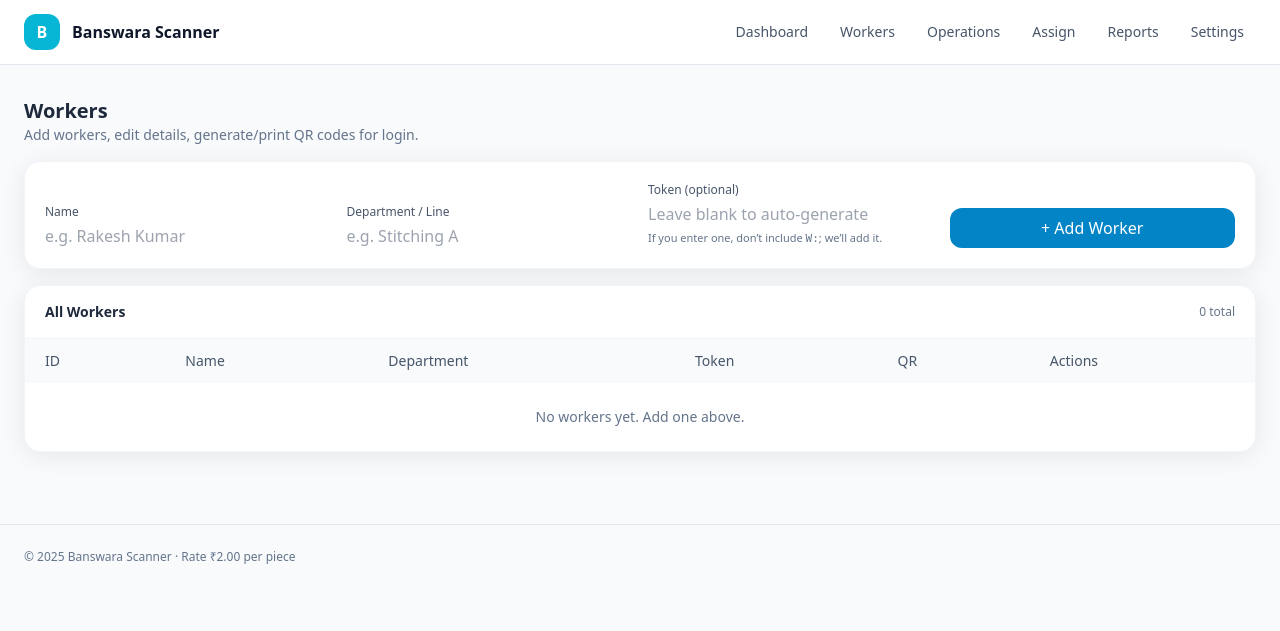
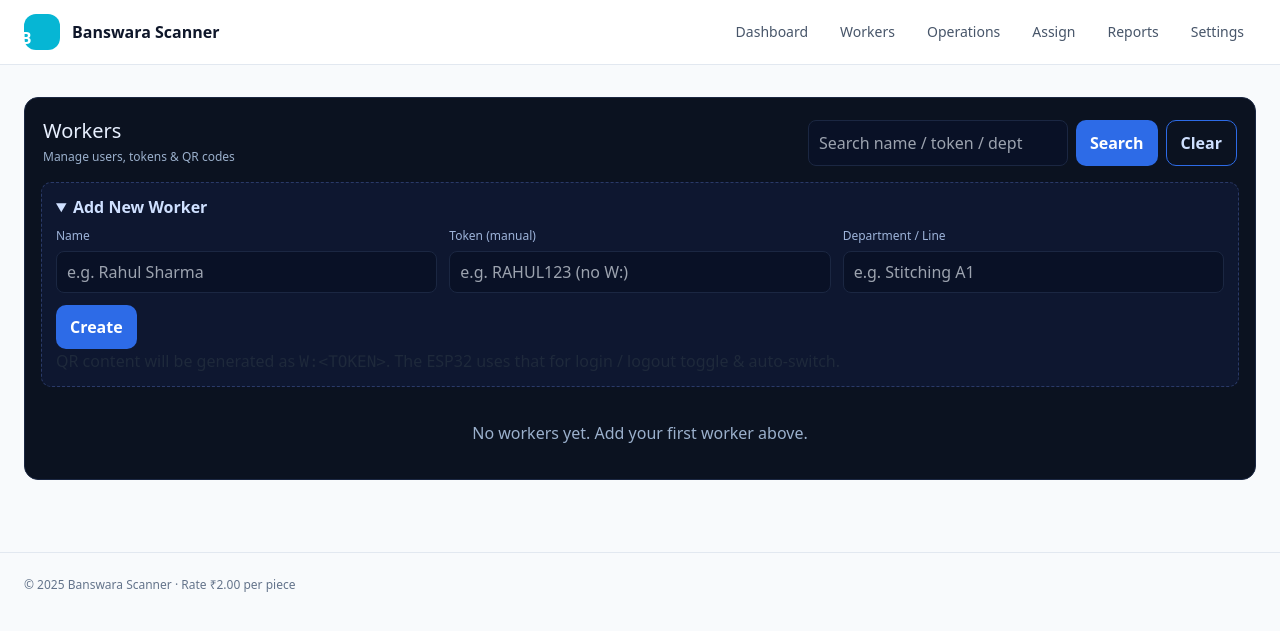
Before and after one commit to Sachinsuthar17/WorkerTracker, a Flask app: template templates/workers.html in a window 1280 px wide. Shown: the top 631 px of the page. Run offline with Flask 3, Linux system fonts and the light colour scheme; the template is opened without the code that fills it, so the values that code supplies are empty; some libraries are stand-ins or nearby versions.

Commit message:
Code Changed

```diff
--- a/templates/workers.html
+++ b/templates/workers.html
@@ -2,125 +2,131 @@
 {% set title = "Workers" %}
 
 {% block content %}
-<section class="grid gap-4">
-  <header class="flex items-end justify-between">
-    <div>
-      <h1 class="text-xl font-semibold">Workers</h1>
-      <p class="text-sm text-slate-500">Add workers, edit details, generate/print QR codes for login.</p>
+<div class="card">
+  <div class="card-header">
+    <div class="left">
+      <h2 class="card-title">Workers</h2>
+      <p class="card-sub">Manage users, tokens & QR codes</p>
     </div>
-  </header>
-
-  {% if banner_msg %}
-  <div class="rounded-xl px-4 py-3 {{ 'bg-red-50 text-red-700 border border-red-200' if banner_err else 'bg-emerald-50 text-emerald-700 border border-emerald-200' }}">
-    {{ banner_msg }}
-  </div>
-  {% endif %}
-
-  <!-- Add Worker Card -->
-  <div class="bg-white rounded-2xl p-5 shadow-card border border-slate-100">
-    <form class="grid md:grid-cols-4 gap-4 items-end" method="post" action="{{ url_for('workers_add') }}">
-      <div>
-        <label class="block text-xs font-medium text-slate-600 mb-1">Name</label>
-        <input name="name" type="text" placeholder="e.g. Rakesh Kumar"
-               class="w-full rounded-xl border-slate-200 focus:ring-2 focus:ring-sky-300 focus:border-sky-300" />
-      </div>
-      <div>
-        <label class="block text-xs font-medium text-slate-600 mb-1">Department / Line</label>
-        <input name="department" type="text" placeholder="e.g. Stitching A"
-               class="w-full rounded-xl border-slate-200 focus:ring-2 focus:ring-sky-300 focus:border-sky-300" />
-      </div>
-      <div>
-        <label class="block text-xs font-medium text-slate-600 mb-1">Token (optional)</label>
-        <input name="token" type="text" placeholder="Leave blank to auto-generate"
-               class="w-full rounded-xl border-slate-200 focus:ring-2 focus:ring-sky-300 focus:border-sky-300" />
-        <p class="text-[11px] text-slate-500 mt-1">If you enter one, don’t include <code>W:</code>; we’ll add it.</p>
-      </div>
-      <div>
-        <button type="submit"
-                class="w-full h-10 rounded-xl bg-sky-600 text-white font-medium hover:bg-sky-700 transition">
-          + Add Worker
-        </button>
-      </div>
+    <form method="get" class="search">
+      <input type="text" name="q" placeholder="Search name / token / dept" value="{{search or ''}}">
+      <button type="submit" class="btn">Search</button>
+      <a href="{{ url_for('workers_page') }}" class="btn btn-ghost">Clear</a>
     </form>
   </div>
 
-  <!-- Worker List -->
-  <div class="bg-white rounded-2xl p-0 shadow-card border border-slate-100 overflow-hidden">
-    <div class="px-5 py-4 border-b border-slate-100 flex items-center justify-between">
-      <h2 class="text-sm font-semibold">All Workers</h2>
-      <span class="text-xs text-slate-500">{{ workers|length }} total</span>
-    </div>
+  <div class="card-body">
+    <details class="create-box" open>
+      <summary><strong>Add New Worker</strong></summary>
+      <form method="post" action="{{ url_for('worker_create') }}" class="grid">
+        <label>
+          <span>Name</span>
+          <input required name="name" placeholder="e.g. Rahul Sharma">
+        </label>
+        <label>
+          <span>Token (manual)</span>
+          <input required name="token_id" placeholder="e.g. RAHUL123 (no W:)">
+        </label>
+        <label>
+          <span>Department / Line</span>
+          <input name="department" placeholder="e.g. Stitching A1">
+        </label>
+        <div class="row-actions">
+          <button class="btn">Create</button>
+        </div>
+      </form>
+      <p class="hint">QR content will be generated as <code>W:&lt;TOKEN&gt;</code>. The ESP32 uses that for login / logout toggle & auto-switch.</p>
+    </details>
 
-    <div class="overflow-x-auto">
-      <table class="min-w-full text-sm">
-        <thead class="bg-slate-50 text-slate-600">
+    {% if workers %}
+    <div class="table-wrap">
+      <table class="table">
+        <thead>
           <tr>
-            <th class="text-left px-5 py-3 font-medium">ID</th>
-            <th class="text-left px-5 py-3 font-medium">Name</th>
-            <th class="text-left px-5 py-3 font-medium">Department</th>
-            <th class="text-left px-5 py-3 font-medium">Token</th>
-            <th class="text-left px-5 py-3 font-medium">QR</th>
-            <th class="text-left px-5 py-3 font-medium">Actions</th>
+            <th>Name</th>
+            <th>Token</th>
+            <th>Dept</th>
+            <th>QR</th>
+            <th style="width:240px;">Actions</th>
           </tr>
         </thead>
         <tbody>
           {% for w in workers %}
-          <tr id="w{{ w.id }}" class="border-t border-slate-100 hover:bg-slate-50/50">
-            <td class="px-5 py-3 text-slate-600">{{ w.id }}</td>
-            <td class="px-5 py-3 font-medium">{{ w.name or "(no name)" }}</td>
-            <td class="px-5 py-3">{{ w.department }}</td>
-            <td class="px-5 py-3">
-              {% if w.token_id %}
-                <code class="text-slate-600">{{ w.token_id }}</code>
-              {% else %}
-                <span class="text-slate-400">—</span>
-              {% endif %}
+          <tr>
+            <td>
+              <form method="post" action="{{ url_for('worker_edit', wid=w.id) }}" class="inline-form">
+                <input name="name" value="{{ w.name }}" required>
             </td>
-            <td class="px-5 py-3">
-              {% if w.token_id %}
-              <div class="flex gap-2">
-                <a class="inline-flex items-center gap-2 rounded-lg px-3 py-1.5 bg-emerald-600 text-white text-xs font-medium hover:bg-emerald-700"
-                   href="{{ url_for('worker_qr_png', worker_id=w.id) }}" target="_blank" title="Open PNG QR">
-                  PNG
-                </a>
-                <a class="inline-flex items-center gap-2 rounded-lg px-3 py-1.5 bg-indigo-600 text-white text-xs font-medium hover:bg-indigo-700"
-                   href="{{ url_for('worker_qr_svg', worker_id=w.id) }}" target="_blank" title="Open SVG QR">
-                  SVG
-                </a>
-                <a class="inline-flex items-center gap-2 rounded-lg px-3 py-1.5 bg-slate-800 text-white text-xs font-medium hover:bg-slate-900"
-                   href="{{ url_for('workers_print', worker_id=w.id) }}" target="_blank" title="Print QR">
-                  Print
-                </a>
-              </div>
-              {% else %}
-              <span class="text-xs text-slate-400">No token</span>
-              {% endif %}
+            <td>
+                <input name="token_id" value="{{ w.token_id }}" required>
             </td>
-            <td class="px-5 py-3">
-              <div class="flex gap-2">
-                <a class="inline-flex items-center gap-2 rounded-lg px-3 py-1.5 bg-sky-600 text-white text-xs font-medium hover:bg-sky-700"
-                   href="{{ url_for('workers_edit_page', worker_id=w.id) }}">
-                  Edit
-                </a>
-                <form method="post" action="{{ url_for('workers_delete', worker_id=w.id) }}"
-                      onsubmit="return confirm('Delete this worker? This will also remove their scans.');">
-                  <button type="submit"
-                          class="inline-flex items-center gap-2 rounded-lg px-3 py-1.5 bg-rose-600 text-white text-xs font-medium hover:bg-rose-700">
-                    Delete
-                  </button>
-                </form>
-              </div>
+            <td>
+                <input name="department" value="{{ w.department or '' }}">
+            </td>
+            <td>
+              <img src="{{ url_for('worker_qr_png', wid=w.id) }}" alt="QR" class="qr-thumb">
+            </td>
+            <td class="actions">
+                <button class="btn btn-small">Save</button>
+              </form>
+              <a class="btn btn-small btn-ghost" href="{{ url_for('worker_print', wid=w.id) }}" target="_blank">Print QR</a>
+              <form method="post" action="{{ url_for('worker_delete', wid=w.id) }}" class="inline-form" onsubmit="return confirm('Delete this worker?');">
+                <button class="btn btn-small btn-danger">Delete</button>
+              </form>
             </td>
           </tr>
           {% endfor %}
-          {% if workers|length == 0 %}
-          <tr>
-            <td colspan="6" class="px-5 py-6 text-center text-slate-500">No workers yet. Add one above.</td>
-          </tr>
-          {% endif %}
         </tbody>
       </table>
     </div>
+    {% else %}
+      <div class="empty">No workers yet. Add your first worker above.</div>
+    {% endif %}
   </div>
-</section>
+</div>
+
+{% if get_flashed_messages(with_categories=true) %}
+  <div class="flash-wrap">
+    {% for cat,msg in get_flashed_messages(with_categories=true) %}
+      <div class="flash {{cat}}">{{ msg }}</div>
+    {% endfor %}
+  </div>
+{% endif %}
+
+<style>
+.card { background:#0b1220; border:1px solid #1b2742; border-radius:14px; }
+.card-header { display:flex; align-items:end; justify-content:space-between; padding:18px 18px 0; }
+.card-title { margin:0; font-size:20px; color:#e8f0ff; }
+.card-sub { margin:2px 0 0; color:#9bb0cc; font-size:12px; }
+.card-body { padding:16px; }
+.search { display:flex; gap:8px; }
+.search input { min-width:260px; }
+.create-box { background:#0e1730; border:1px dashed #2a3a68; border-radius:10px; padding:12px 14px; margin-bottom:16px; }
+.create-box summary { cursor:pointer; color:#cfe0ff; margin-bottom:8px; }
+.grid { display:grid; grid-template-columns:repeat(3, minmax(0, 1fr)); gap:12px; align-items:end; }
+.grid label span { display:block; font-size:12px; color:#9db3d9; margin-bottom:6px; }
+.row-actions { display:flex; gap:8px; }
+.table-wrap { overflow:auto; border-radius:12px; border:1px solid #1b2742; }
+.table { width:100%; border-collapse:collapse; }
+.table th, .table td { padding:10px 12px; border-bottom:1px solid #15213a; color:#dfe8ff; }
+.table th { text-align:left; color:#9bb0cc; font-weight:600; background:#0f1a33; position:sticky; top:0; }
+.inline-form { display:inline; }
+.qr-thumb { height:56px; width:56px; object-fit:contain; background:#fff; border-radius:8px; }
+.actions { display:flex; gap:8px; align-items:center; }
+input, select { background:#091126; color:#e8f0ff; border:1px solid #1b2742; border-radius:8px; padding:8px 10px; width:100%; }
+.btn { background:#2d6be7; color:#fff; border:0; padding:10px 14px; border-radius:10px; cursor:pointer; font-weight:600; }
+.btn:hover { filter:brightness(1.08); }
+.btn-ghost { background:transparent; border:1px solid #2d6be7; color:#cfe0ff; }
+.btn-small { padding:6px 10px; border-radius:8px; font-size:12px; }
+.btn-danger { background:#e02d3c; }
+.empty { padding:18px; text-align:center; color:#9bb0cc; }
+.flash-wrap { position:fixed; bottom:16px; right:16px; display:flex; flex-direction:column; gap:8px; }
+.flash { padding:10px 12px; border-radius:10px; font-weight:600; }
+.flash.success { background:#11391c; color:#b9ffd0; border:1px solid #236e38; }
+.flash.error { background:#3a1218; color:#ffc4c9; border:1px solid #7a1e2a; }
+@media (max-width: 900px){
+  .grid{ grid-template-columns:1fr; }
+  .search input { min-width:160px; }
+}
+</style>
 {% endblock %}
```
